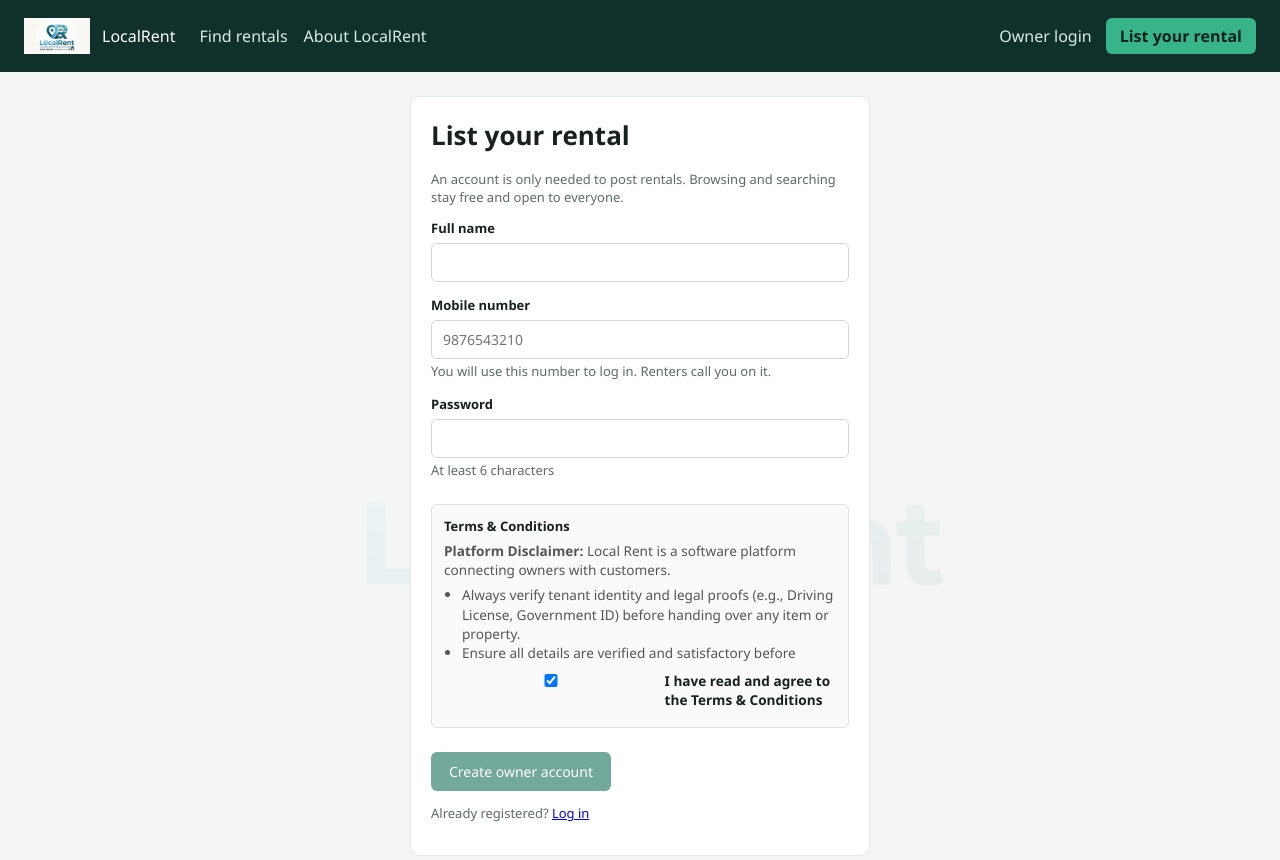
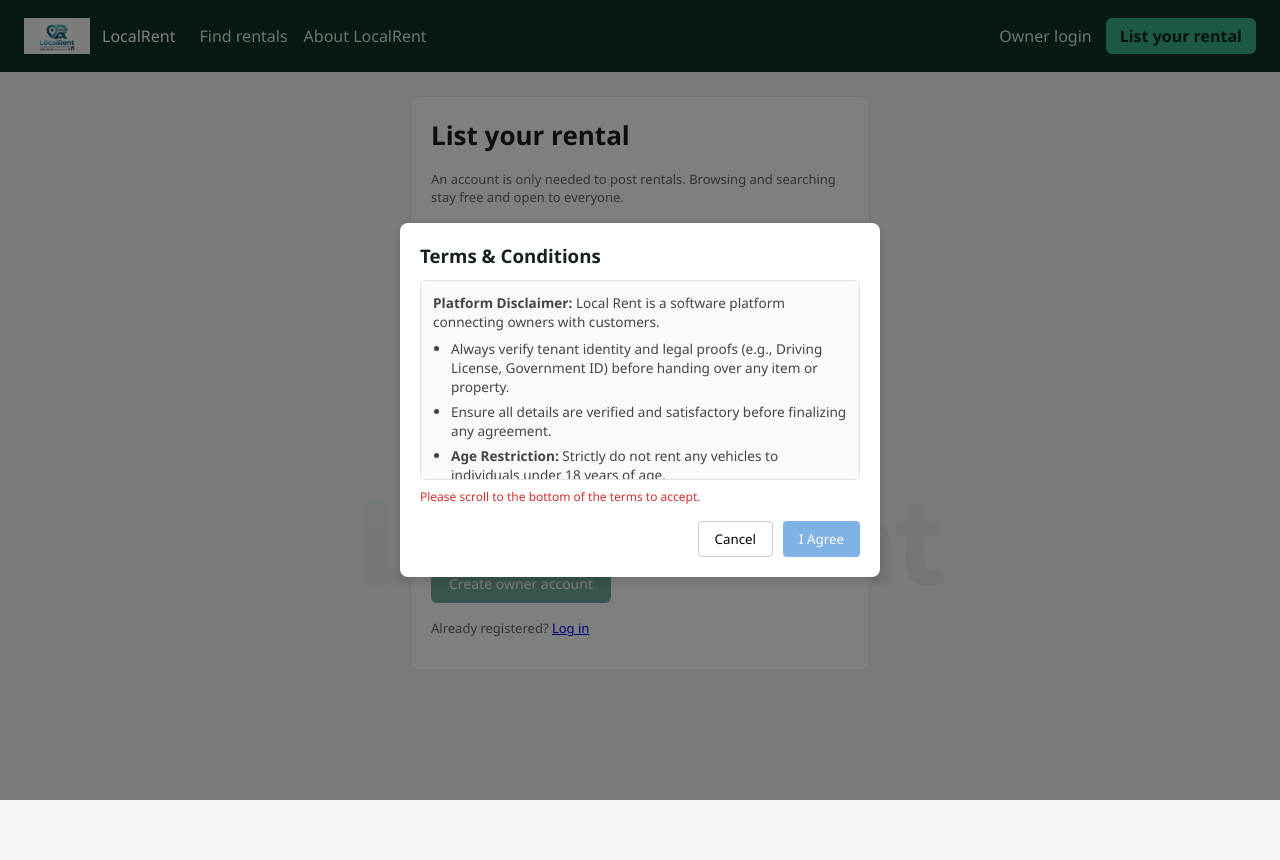
Before and after one commit to sreenivasadwarampudi/LocalRent-frontend, an Angular app: page /signup in a window 1280 px wide. Both pictures are taken after a click on the checkbox "I have read and agree to the Terms & Conditions". Shown: the top 860 px of the page. After the commit the page ends 800 px from the top, so only its background shows below. Built offline with nearby package versions, Linux system fonts and the light colour scheme.

Commit message:
commit for google sign in

```diff
--- a/src/app/pages/signup/signup.component.html
+++ b/src/app/pages/signup/signup.component.html
@@ -3,6 +3,8 @@
   <p class="hint">
     An account is only needed to post rentals. Browsing and searching stay free and open to everyone.
   </p>
+
+  <!-- Mobile Sign-Up Form -->
   <form [formGroup]="form" (ngSubmit)="submit()">
     <div class="field">
       <label for="name">Full name</label>
@@ -21,24 +23,20 @@
       <span class="hint">At least 6 characters</span>
     </div>
 
-    <!-- Terms and Conditions Section -->
-    <div class="field terms-box" style="margin: 1.5rem 0; border: 1px solid #e0e0e0; padding: 12px; border-radius: 6px; background: #fafafa;">
-      <label style="font-weight: bold; margin-bottom: 6px; display: block;">Terms & Conditions</label>
-      <div class="terms-text" style="font-size: 0.85rem; color: #555; max-height: 120px; overflow-y: auto; margin-bottom: 10px; line-height: 1.4;">
-        <p style="margin: 0 0 6px 0;">
-          <strong>Platform Disclaimer:</strong> Local Rent is a software platform connecting owners with customers.
-        </p>
-        <ul style="margin: 0; padding-left: 18px;">
-          <li>Always verify tenant identity and legal proofs (e.g., Driving License, Government ID) before handing over any item or property.</li>
-          <li>Ensure all details are verified and satisfactory before finalizing any agreement.</li>
-          <li><strong>Age Restriction:</strong> Strictly do not rent any vehicles to individuals under 18 years of age.</li>
-        </ul>
-      </div>
-
-      <div class="checkbox-field" style="display: flex; align-items: flex-start; gap: 8px;">
-        <input type="checkbox" id="terms" formControlName="acceptTerms" style="margin-top: 3px;" />
+    <!-- Simplified Terms Checkbox Section -->
+    <div class="field" style="margin: 1.25rem 0;">
+      <div class="checkbox-field" style="display: flex; align-items: center; gap: 8px;">
+        <input
+          type="checkbox"
+          id="terms"
+          formControlName="acceptTerms"
+          (click)="onCheckboxClick($event)"
+          style="cursor: pointer;" />
         <label for="terms" style="font-size: 0.85rem; cursor: pointer;">
-          I have read and agree to the Terms & Conditions
+          I have read and agree to the
+          <a type="button" (click)="openTermsModal(); $event.preventDefault();" style="color: #0066cc; text-decoration: underline; cursor: pointer;">
+            Terms & Conditions
+          </a>
         </label>
       </div>
 
@@ -58,5 +56,55 @@
     </button>
   </form>
 
-  <p class="hint">Already registered? <a routerLink="/login">Log in</a></p>
+  <p class="hint" style="margin-top: 1rem;">Already registered? <a routerLink="/login">Log in</a></p>
 </div>
+
+<!-- Modal Overlay -->
+@if (showTermsModal()) {
+  <div class="modal-backdrop" style="position: fixed; top: 0; left: 0; width: 100vw; height: 100vh; background: rgba(0, 0, 0, 0.5); display: flex; align-items: center; justify-content: center; z-index: 1000;">
+    <div class="modal-card" style="background: #fff; width: 90%; max-width: 480px; padding: 20px; border-radius: 8px; box-shadow: 0 4px 12px rgba(0,0,0,0.15);">
+      <h3 style="margin-top: 0; margin-bottom: 12px;">Terms & Conditions</h3>
+
+      <!-- Scrollable Container -->
+      <div
+        #termsContainer
+        (scroll)="onTermsScroll($event)"
+        style="font-size: 0.85rem; color: #444; max-height: 200px; overflow-y: auto; border: 1px solid #e0e0e0; padding: 12px; border-radius: 6px; background: #fafafa; line-height: 1.4;">
+        <p style="margin: 0 0 8px 0;">
+          <strong>Platform Disclaimer:</strong> Local Rent is a software platform connecting owners with customers.
+        </p>
+        <ul style="margin: 0; padding-left: 18px;">
+          <li style="margin-bottom: 6px;">Always verify tenant identity and legal proofs (e.g., Driving License, Government ID) before handing over any item or property.</li>
+          <li style="margin-bottom: 6px;">Ensure all details are verified and satisfactory before finalizing any agreement.</li>
+          <li style="margin-bottom: 6px;"><strong>Age Restriction:</strong> Strictly do not rent any vehicles to individuals under 18 years of age.</li>
+          <li style="margin-bottom: 6px;">Owners are solely responsible for ensuring equipment safety and operational readiness prior to rental dispatch.</li>
+          <li>Local Rent does not guarantee rental return or assume liability for property damage or loss incurred during lease periods.</li>
+        </ul>
+      </div>
+
+      @if (!hasScrolledToBottom()) {
+        <p style="font-size: 0.75rem; color: #d32f2f; margin: 8px 0 0 0;">
+          Please scroll to the bottom of the terms to accept.
+        </p>
+      }
+
+      <!-- Modal Footer Action -->
+      <div style="display: flex; justify-content: flex-end; gap: 10px; margin-top: 16px;">
+        <button
+          type="button"
+          (click)="closeTermsModal()"
+          style="padding: 8px 16px; border: 1px solid #ccc; background: #fff; border-radius: 4px; cursor: pointer;">
+          Cancel
+        </button>
+        <button
+          type="button"
+          [disabled]="!hasScrolledToBottom()"
+          (click)="acceptAndClose()"
+          style="padding: 8px 16px; background: #0066cc; color: white; border: none; border-radius: 4px; cursor: pointer;"
+          [style.opacity]="hasScrolledToBottom() ? '1' : '0.5'">
+          I Agree
+        </button>
+      </div>
+    </div>
+  </div>
+}
--- a/src/app/pages/signup/signup.component.ts
+++ b/src/app/pages/signup/signup.component.ts
@@ -1,8 +1,11 @@
-import { Component, inject, signal } from '@angular/core';
+import { Component, ElementRef, ViewChild, inject, signal } from '@angular/core';
 import { FormBuilder, ReactiveFormsModule, Validators } from '@angular/forms';
 import { Router, RouterLink } from '@angular/router';
+import { environment } from '../../../environments/environment';
 import { AuthService } from '../../services/auth.service';
 import { PHONE_PATTERN } from '../../validators';
+
+declare const google: any;
 
 @Component({
   selector: 'app-signup',
@@ -15,8 +18,14 @@ export class SignupComponent {
   private readonly auth = inject(AuthService);
   private readonly router = inject(Router);
 
+  @ViewChild('termsContainer') termsContainer!: ElementRef<HTMLDivElement>;
+
   readonly error = signal<string | null>(null);
   readonly loading = signal(false);
+
+  // Signals to control the Terms & Conditions Modal
+  readonly showTermsModal = signal(false);
+  readonly hasScrolledToBottom = signal(false);
 
   readonly form = this.fb.nonNullable.group({
     name: ['', [Validators.required]],
@@ -24,6 +33,48 @@ export class SignupComponent {
     password: ['', [Validators.required, Validators.minLength(6)]],
     acceptTerms: [false, [Validators.requiredTrue]]
   });
+
+  // Intercept direct checkbox clicks when not accepted yet
+  onCheckboxClick(event: MouseEvent): void {
+    if (!this.form.controls.acceptTerms.value) {
+      event.preventDefault();
+      this.openTermsModal();
+    }
+  }
+
+  openTermsModal(): void {
+    this.showTermsModal.set(true);
+    this.hasScrolledToBottom.set(false);
+
+    // Check if the terms text container has no scrollbar (fits completely)
+    setTimeout(() => {
+      if (this.termsContainer?.nativeElement) {
+        const el = this.termsContainer.nativeElement;
+        if (el.scrollHeight <= el.clientHeight) {
+          this.hasScrolledToBottom.set(true);
+        }
+      }
+    }, 100);
+  }
+
+  onTermsScroll(event: Event): void {
+    const el = event.target as HTMLElement;
+    // Set scrolled state true when scroll reaches within 5px of the bottom
+    const isBottom = el.scrollHeight - el.scrollTop <= el.clientHeight + 5;
+    if (isBottom) {
+      this.hasScrolledToBottom.set(true);
+    }
+  }
+
+  acceptAndClose(): void {
+    this.form.controls.acceptTerms.setValue(true);
+    this.form.controls.acceptTerms.markAsTouched();
+    this.showTermsModal.set(false);
+  }
+
+  closeTermsModal(): void {
+    this.showTermsModal.set(false);
+  }
 
   submit(): void {
     if (this.form.invalid) {
@@ -43,4 +94,76 @@ export class SignupComponent {
       }
     });
   }
+
+  signupWithGoogle(): void {
+    const termsControl = this.form.controls.acceptTerms;
+
+    // Trigger modal if terms aren't accepted yet
+    if (!termsControl.value) {
+      this.error.set('Please accept the Terms & Conditions before signing up with Google.');
+      this.openTermsModal();
+      return;
+    }
+
+    if (typeof google === 'undefined' || !google.accounts?.id) {
+      this.error.set('Google SDK not loaded. Please refresh the page.');
+      return;
+    }
+
+    google.accounts.id.initialize({
+      client_id: environment.googleClientId,
+      callback: (response: any) => this.handleGoogleCredentialResponse(response),
+      use_fedcm_for_prompt: false
+    });
+
+    google.accounts.id.prompt((notification: any) => {
+      if (notification.isNotDisplayed() || notification.isSkippedMoment()) {
+        const client = google.accounts.oauth2.initTokenClient({
+          client_id: environment.googleClientId,
+          scope: 'email profile openid',
+          callback: (tokenResponse: any) => {
+            if (tokenResponse.access_token) {
+              this.handleGoogleAccessToken(tokenResponse.access_token);
+            }
+          }
+        });
+        client.requestAccessToken();
+      }
+    });
+  }
+
+  private handleGoogleCredentialResponse(response: any): void {
+    const idToken = response.credential;
+    if (!idToken) return;
+
+    this.loading.set(true);
+    this.error.set(null);
+
+    this.auth.googleLogin(idToken).subscribe({
+      next: () => {
+        this.loading.set(false);
+        void this.router.navigate(['/listings/new']);
+      },
+      error: (err) => {
+        this.loading.set(false);
+        this.error.set(err?.error?.message ?? 'Google Sign Up failed');
+      }
+    });
+  }
+
+  private handleGoogleAccessToken(accessToken: string): void {
+    this.loading.set(true);
+    this.error.set(null);
+
+    this.auth.googleLogin(accessToken).subscribe({
+      next: () => {
+        this.loading.set(false);
+        void this.router.navigate(['/listings/new']);
+      },
+      error: (err) => {
+        this.loading.set(false);
+        this.error.set(err?.error?.message ?? 'Google Sign Up failed');
+      }
+    });
+  }
 }
--- a/src/app/services/auth.service.ts
+++ b/src/app/services/auth.service.ts
@@ -29,6 +29,12 @@ export class AuthService {
       .pipe(tap((response) => this.persist(response)));
   }
 
+  googleLogin(idToken: string): Observable<AuthResponse> {
+    return this.http
+      .post<AuthResponse>(`${environment.apiBaseUrl}/auth/google`, { idToken })
+      .pipe(tap((response) => this.persist(response)));
+  }
+
   logout(): void {
     localStorage.removeItem(TOKEN_KEY);
     localStorage.removeItem(USER_KEY);
--- a/src/environments/environment.prod.ts
+++ b/src/environments/environment.prod.ts
@@ -1,5 +1,6 @@
 export const environment = {
   production: true,
-  apiBaseUrl: 'https://api.localrent.co.in/api',
-  defaultRadiusKm: 20
+  apiBaseUrl: 'https://localrent-backend.onrender.com/api',
+  defaultRadiusKm: 20,
+  googleClientId: '1099177091158-15flq7gs3snqjuaj3qenmtsa528lk3mb.apps.googleusercontent.com'
 };
--- a/src/environments/environment.ts
+++ b/src/environments/environment.ts
@@ -1,5 +1,6 @@
 export const environment = {
   production: false,
   apiBaseUrl: 'http://localhost:8080/api',
-  defaultRadiusKm: 20
+  defaultRadiusKm: 20,
+  googleClientId: '1099177091158-15flq7gs3snqjuaj3qenmtsa528lk3mb.apps.googleusercontent.com'
 };
--- a/src/index.html
+++ b/src/index.html
@@ -7,6 +7,7 @@
   <meta name="viewport" content="width=device-width, initial-scale=1">
   <link rel="icon" type="image/x-icon" href="favicon.ico">
   <link rel="icon" type="image/png" href="logo.png" />
+  <script src="https://accounts.google.com/gsi/client" async defer></script>
 </head>
 <body>
   <app-root></app-root>
```
Also changed, not shown: src/app/pages/login/login.component.html (+26 -1 lines), src/app/pages/login/login.component.ts (+66 -0 lines).
